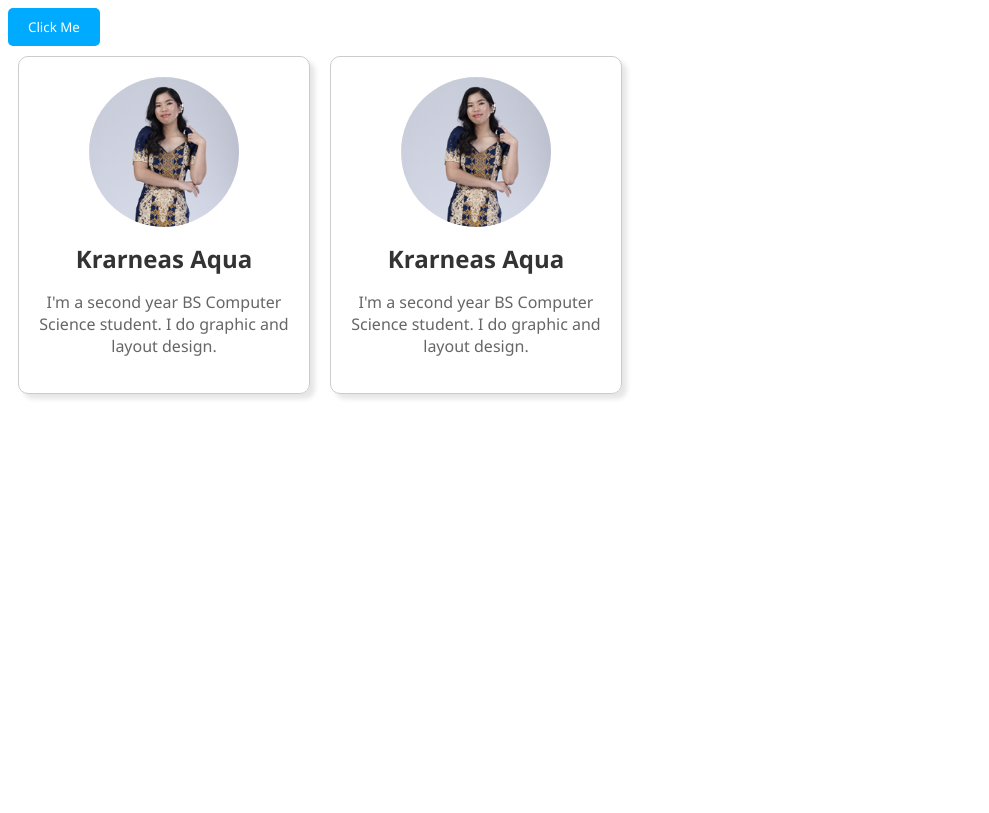
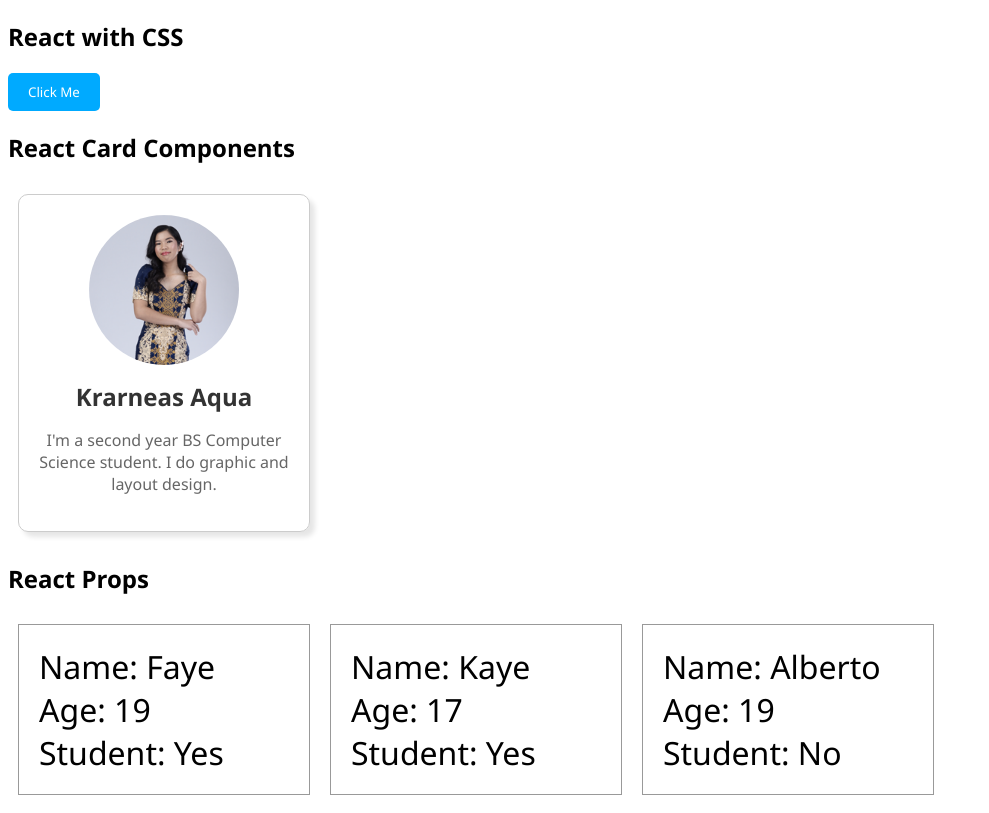
Before and after one commit to Krarneas/react.js-course, a React (Vite) app in the folder react-cards/: page / in a window 1280 px wide. Shown: the whole page, without its empty margins (0-989 px from the left). Built offline with nearby package versions, Linux system fonts and the light colour scheme.

Commit message:
feat: learnt props

```diff
--- a/react-cards/src/App.jsx
+++ b/react-cards/src/App.jsx
@@ -5,14 +5,20 @@ import Button from './Button/Button.jsx'
 //learning props = read only properties that are shared berween components
 //                 a parent component can send data to a child component
 //                 <Component key = value/>
+import Student from './Student.jsx'
 
 function App() {
   return(
     <>
-    <Button/>
-    <div/>
-    <Card/>
-    <Card/>
+      <h2>React with CSS</h2>
+      <Button/>
+      <div/>
+      <h2>React Card Components</h2>
+      <Card/>
+      <h2>React Props</h2>
+      <Student name='Faye' age={19} isStudent={true}/>
+      <Student name='Kaye' age={17} isStudent={true}/>
+      <Student name='Alberto' age={19} isStudent={false}/>
     </>
   );
 }
--- /dev/null
+++ b/react-cards/src/Student.jsx
@@ -0,0 +1,14 @@
+//needs a props paramater, props is a java object
+
+function Student(props){
+
+    return(
+        <div className="student">
+            <p className="name">Name: {props.name}</p>
+            <p className="age">Age: {props.age}</p>
+            <p className="isStudent"> Student: {props.isStudent ? "Yes":"No"}</p>
+        </div>
+    );
+}
+
+export default Student
--- a/react-cards/src/index.css
+++ b/react-cards/src/index.css
@@ -38,3 +38,16 @@
   border: none;
   cursor: pointer;
 } */
+
+.student{
+  font-size: 2em;
+  padding: 20px;
+  margin: 10px;
+  border: 1px solid hsl(0, 0%, 50%, 0.8);
+  width: 250px;
+  display: inline-block;
+}
+
+.student p{
+  margin: 0;
+}
```
